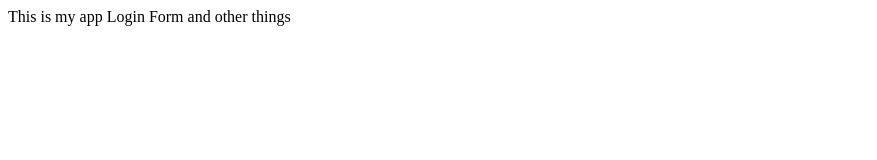
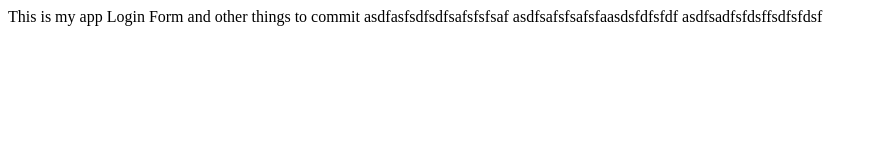
Before and after one commit to zelenooky/myappsample, a plain HTML site: page index.html in a window 1280 px wide. Shown: the whole page, without its empty margins (0-877 px from the left). Drawn offline with Linux system fonts and the light colour scheme.

Commit message:
index change body

```diff
--- a/index.html
+++ b/index.html
@@ -4,6 +4,9 @@
   </head>
   <body>
     This is my app
-    Login Form and other things
+    Login Form and other things to commit
+    asdfasfsdfsdfsafsfsfsaf
+    asdfsafsfsafsfaasdsfdfsfdf
+    asdfsadfsfdsffsdfsfdsf
   </body>
 </html>
```
